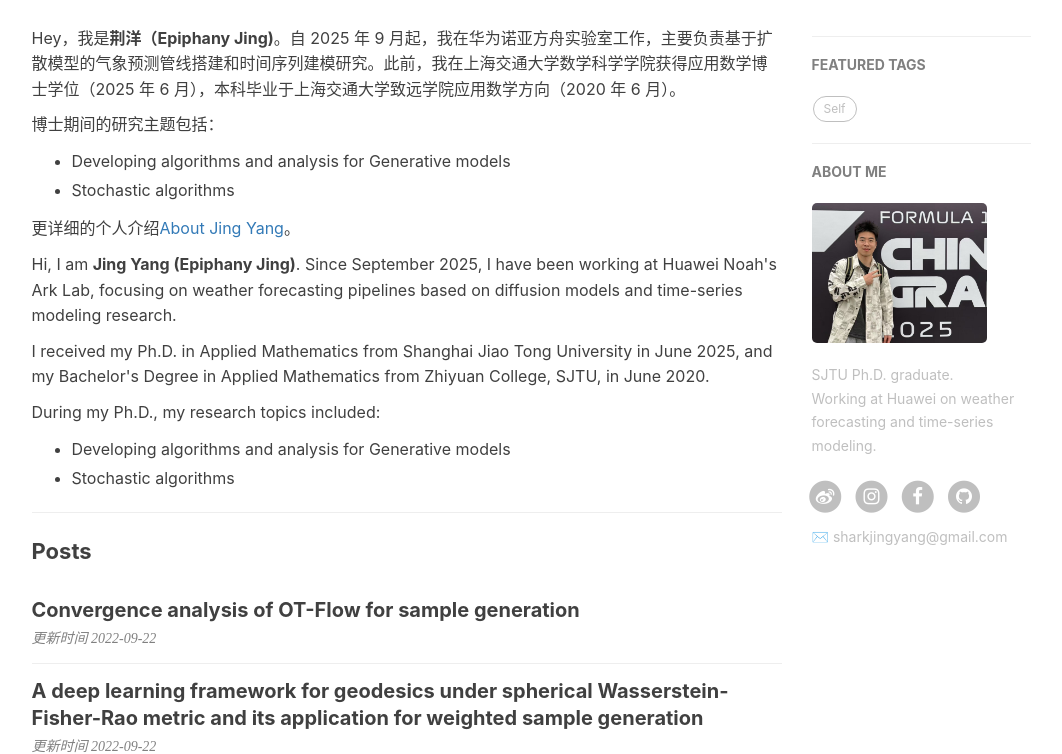
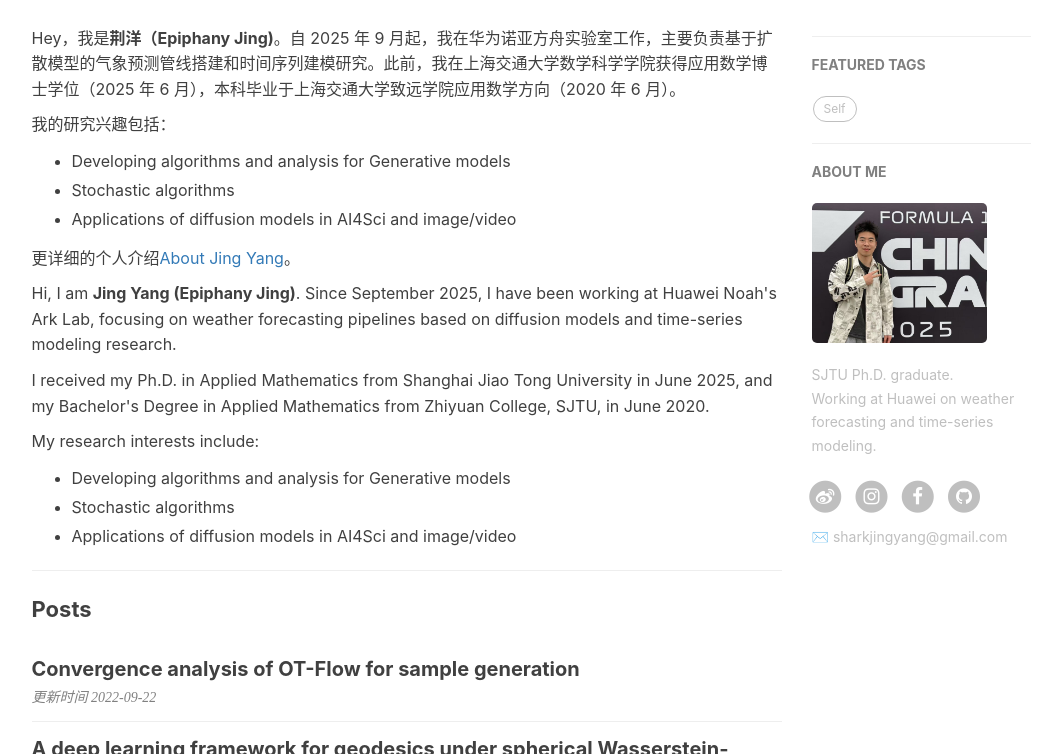
Before and after one commit to sharkjingyang/sharkjingyang.github.io, a Jekyll site: the page built from index.html, in a window 1280 px wide and 900 px high, scrolled down 296 px, cut to the strip 146-900 px from the top of the window. Shown: the whole strip, without its empty margins (136-1198 px from the left). Built offline with Jekyll 4.4.1, drawn with Linux system fonts in a browser that asks for light colours; nearby versions of some CDN libraries; the list of posts is cut into pages by our own code; comment, search, counter and statistics services are not loaded.

Commit message:
Update homepage research interests

```diff
--- a/_includes/home-about-content.html
+++ b/_includes/home-about-content.html
@@ -1,10 +1,11 @@
 <div class="zh post-container about-home">
     <p>Hey，我是<strong>荆洋（Epiphany Jing)</strong>。自 2025 年 9 月起，我在华为诺亚方舟实验室工作，主要负责基于扩散模型的气象预测管线搭建和时间序列建模研究。此前，我在上海交通大学数学科学学院获得应用数学博士学位（2025 年 6 月），本科毕业于上海交通大学致远学院应用数学方向（2020 年 6 月）。</p>
 
-    <p>博士期间的研究主题包括：</p>
+    <p>我的研究兴趣包括：</p>
     <ul>
         <li>Developing algorithms and analysis for Generative models</li>
         <li>Stochastic algorithms</li>
+        <li>Applications of diffusion models in AI4Sci and image/video</li>
     </ul>
 
     <p>更详细的个人介绍<a href="https://sharkjingyang.github.io/2019/11/21/About-Jing-Yang/">About Jing Yang</a>。</p>
@@ -13,9 +14,10 @@
 
     <p>I received my Ph.D. in Applied Mathematics from Shanghai Jiao Tong University in June 2025, and my Bachelor's Degree in Applied Mathematics from Zhiyuan College, SJTU, in June 2020.</p>
 
-    <p>During my Ph.D., my research topics included:</p>
+    <p>My research interests include:</p>
     <ul>
         <li>Developing algorithms and analysis for Generative models</li>
         <li>Stochastic algorithms</li>
+        <li>Applications of diffusion models in AI4Sci and image/video</li>
     </ul>
 </div>
```
